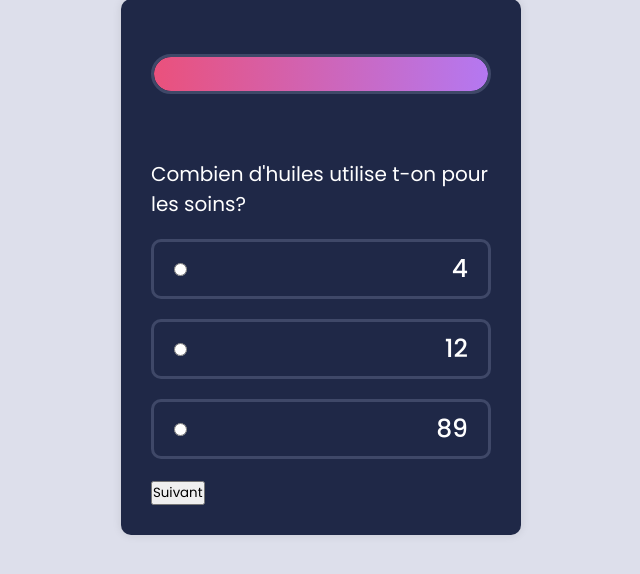
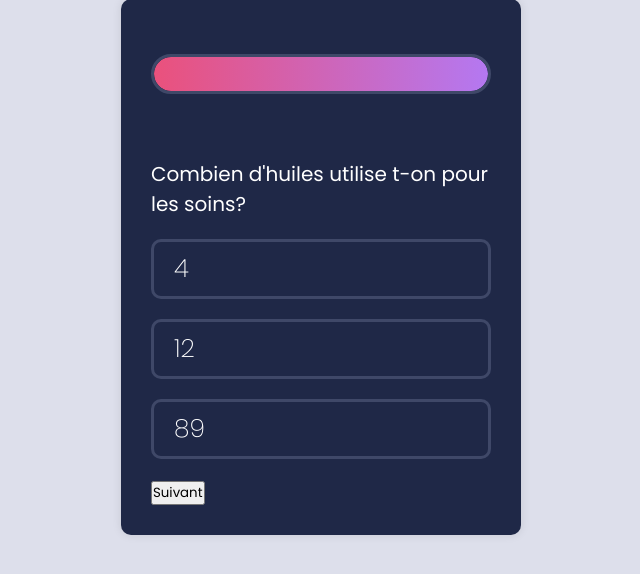
Before and after one commit to Bl00dThirsty/Random_Quiz_v2, a Django app: page /quiz/ in a window 1280 px wide. Shown: the part 133-707 px from the top of the page, without its empty margins (319-959 px from the left). Run offline with Django 4.2, Linux system fonts and the light colour scheme; data comes from the database, SQL or seed files in the repository; both versions use the stored data as it was after the commit; some libraries are stand-ins or nearby versions.

Commit message:
timer-02

```diff
--- a/apps/static/assets/css/quiz.css
+++ b/apps/static/assets/css/quiz.css
@@ -67,7 +67,7 @@ body {
 .quiz-box {
     color: #a2aace;
     font-size: 25px;
-    font-weight: 500;
+    font-weight: 200;
     margin-bottom: 20px;
 }
 
--- a/apps/templates/quiz/quiz.html
+++ b/apps/templates/quiz/quiz.html
@@ -23,8 +23,7 @@
           <div class="quiz-box">
               <p>[[currentQuestion.question]]</p>
               <div class="answer-wrapper">
-                <div class="form-check" v-for="answer in currentQuestion.answers">
-                  <input @change="checkAnswer($event, currentQuestion.uid)" :value="answer.answer" class="form-check-input" type="radio" name="flexRadioDefault" :id="answer.id" :disabled="currentQuestion.answered">
+                <div class="form-check" v-for="answer in currentQuestion.answers" @change="checkAnswer($event, currentQuestion.uid)" :value="answer.answer"  :id="answer.id">
                   [[answer.answer]]
                 </div>
               </div>
```
Also changed, not shown: db.sqlite3.
